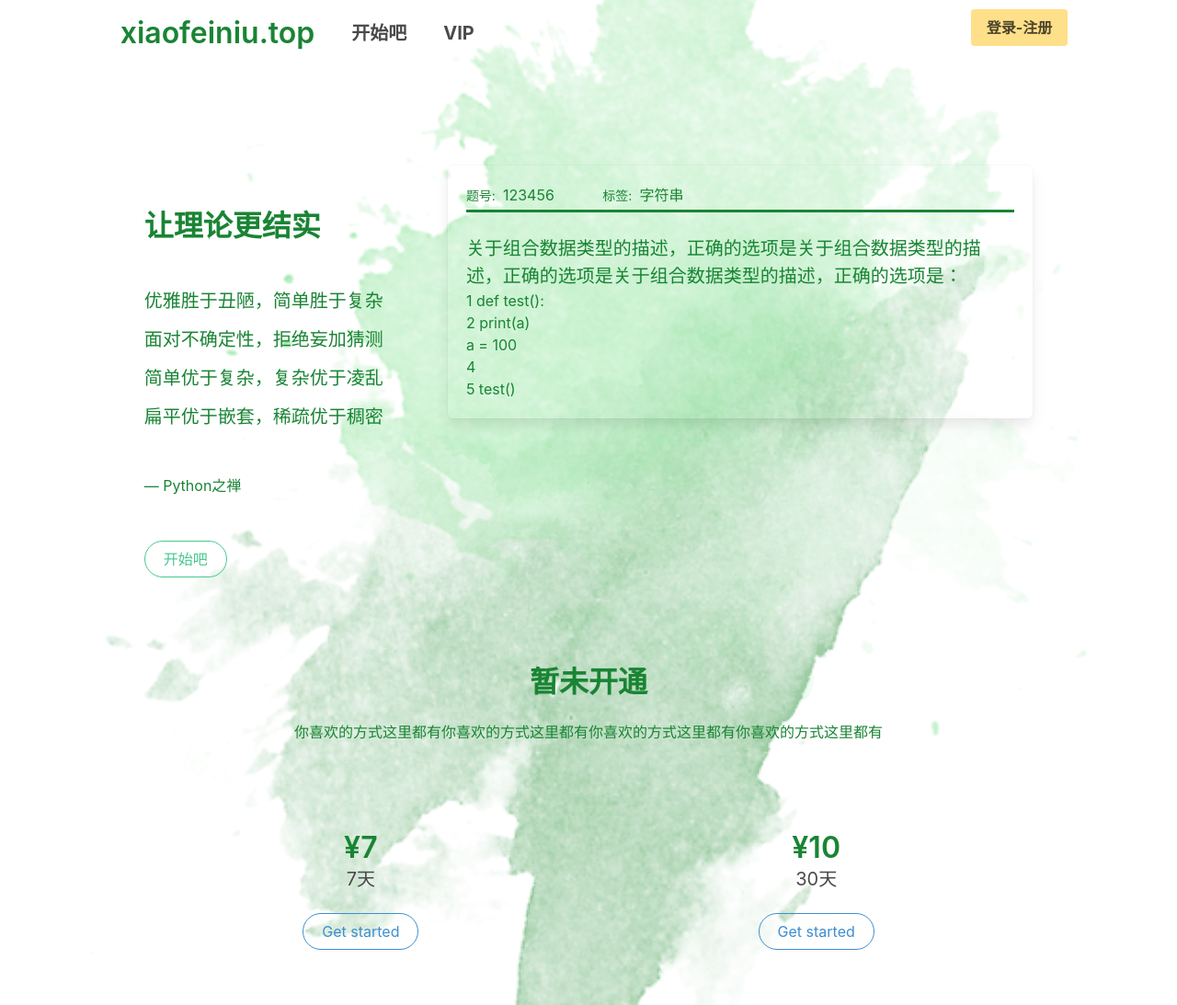
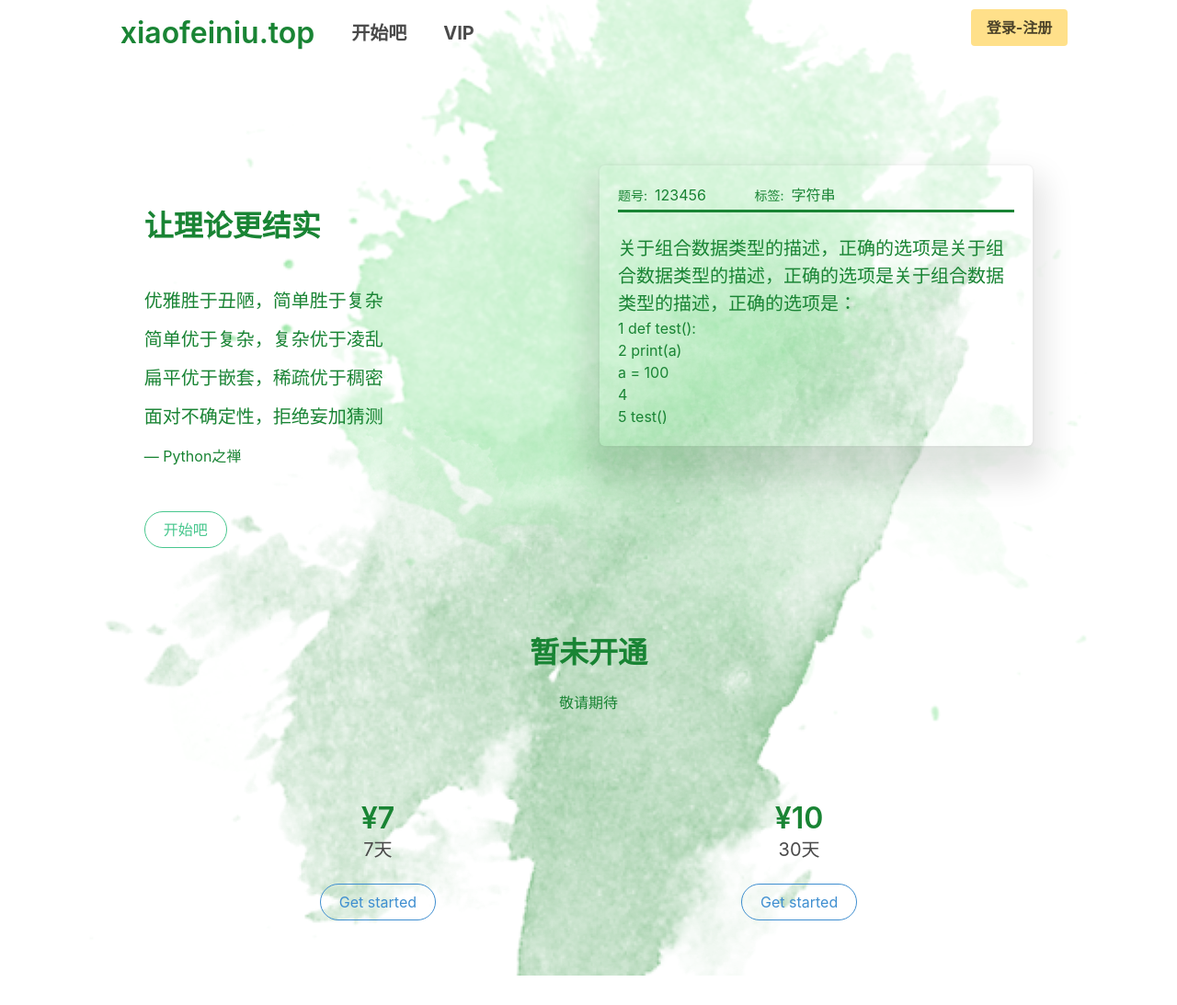
Before and after one commit to bigbugboy/jinbai, a Django app: page / in a window 1280 px wide. Shown: the whole page at 92% size. After the commit the page ends 1061 px from the top, so only its background shows below. Run offline with Django 4.2, Linux system fonts and the light colour scheme; some libraries are stand-ins or nearby versions.

Commit message:
update index

```diff
--- a/templates/index.html
+++ b/templates/index.html
@@ -6,6 +6,7 @@
   .box {
     background-color: transparent !important;
     color: rgb(25, 132, 52) !important;
+    box-shadow: 0 1.5em 2em 0.875em rgba(10, 10, 10, .1), 0 0 0 2px rgba(10, 10, 10, .02);
   }
 
   #sc-info {
@@ -20,14 +21,14 @@
 {% include 'partials/header.html' %}
 {% include 'partials/sweetalert.html' %}
 <section class="section">
-  <div class="columns mt-6">
-    <div class="column is-one-third has-text-left">
+  <div class="columns mt-6 is-justify-content-center">
+    <div class="column is-12-mobile is-5-tablet is-5-desktop is-6-widescreen is-6-fullhd has-text-left has-text-centered-mobile">
       <h1 class="title my-6">让理论更结实</h1>
       <p class="my-3 is-size-5">优雅胜于丑陋，简单胜于复杂</p>
-      <p class="my-3 is-size-5">面对不确定性，拒绝妄加猜测</p>
       <p class="my-3 is-size-5">简单优于复杂，复杂优于凌乱</p>
       <p class="my-3 is-size-5">扁平优于嵌套，稀疏优于稠密</p>
-      <p class="my-6 is-size-6">— Python之禅</p>
+      <p class="my-3 is-size-5">面对不确定性，拒绝妄加猜测</p>
+      <p class="mt-4 mb-6 is-size-6">— Python之禅</p>
       <a href="{% url 'exercise' %}" class="button is-success is-outlined is-rounded has-text-centered">开始吧</a>
     </div>
     <div class="column">
@@ -52,16 +53,16 @@
 <section id="vip">
   <div class="has-text-centered py-6">
     <h1 class="title">暂未开通</h1>
-    <p>你喜欢的方式这里都有你喜欢的方式这里都有你喜欢的方式这里都有你喜欢的方式这里都有</p>
+    <p>敬请期待</p>
   </div>
   <!-- 2种会费方式 -->
-  <div class="columns p-6">
-    <div class="column has-text-centered">
+  <div class="columns is-justify-content-center">
+    <div class="column has-text-centered is-12-mobile is-4-tablet m-6">
       <h1 class="title">&yen;7</h1>
       <h3 class="subtitle">7天</h3>
       <button class="button is-info is-outlined is-rounded">Get started</button>
     </div>
-    <div class="column has-text-centered">
+    <div class="column has-text-centered is-12-mobile is-4-tablet m-6">
       <h1 class="title">&yen;10</h1>
       <h3 class="subtitle">30天</h3>
       <button class="button is-info is-outlined is-rounded">Get started</button>
```
